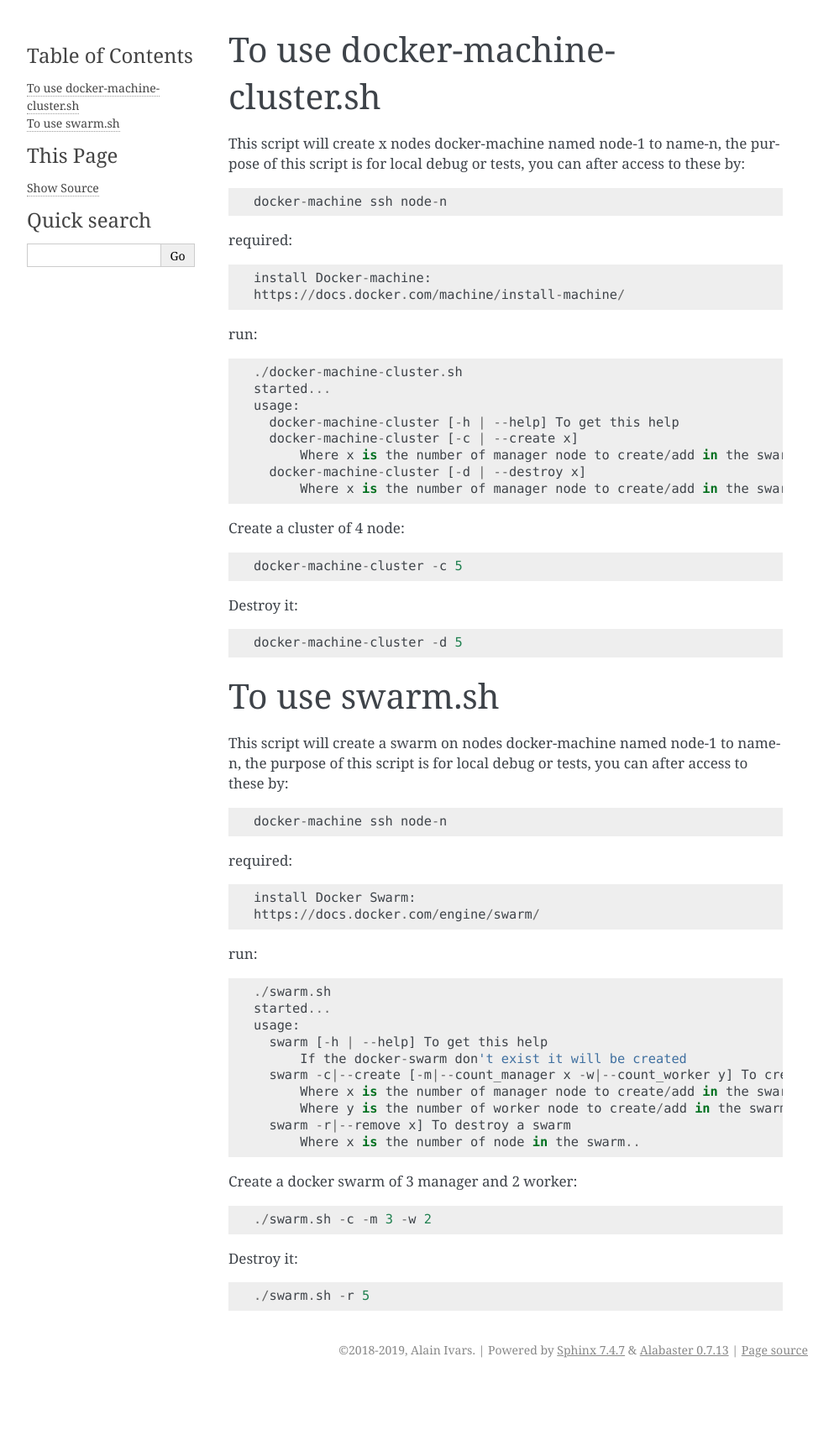
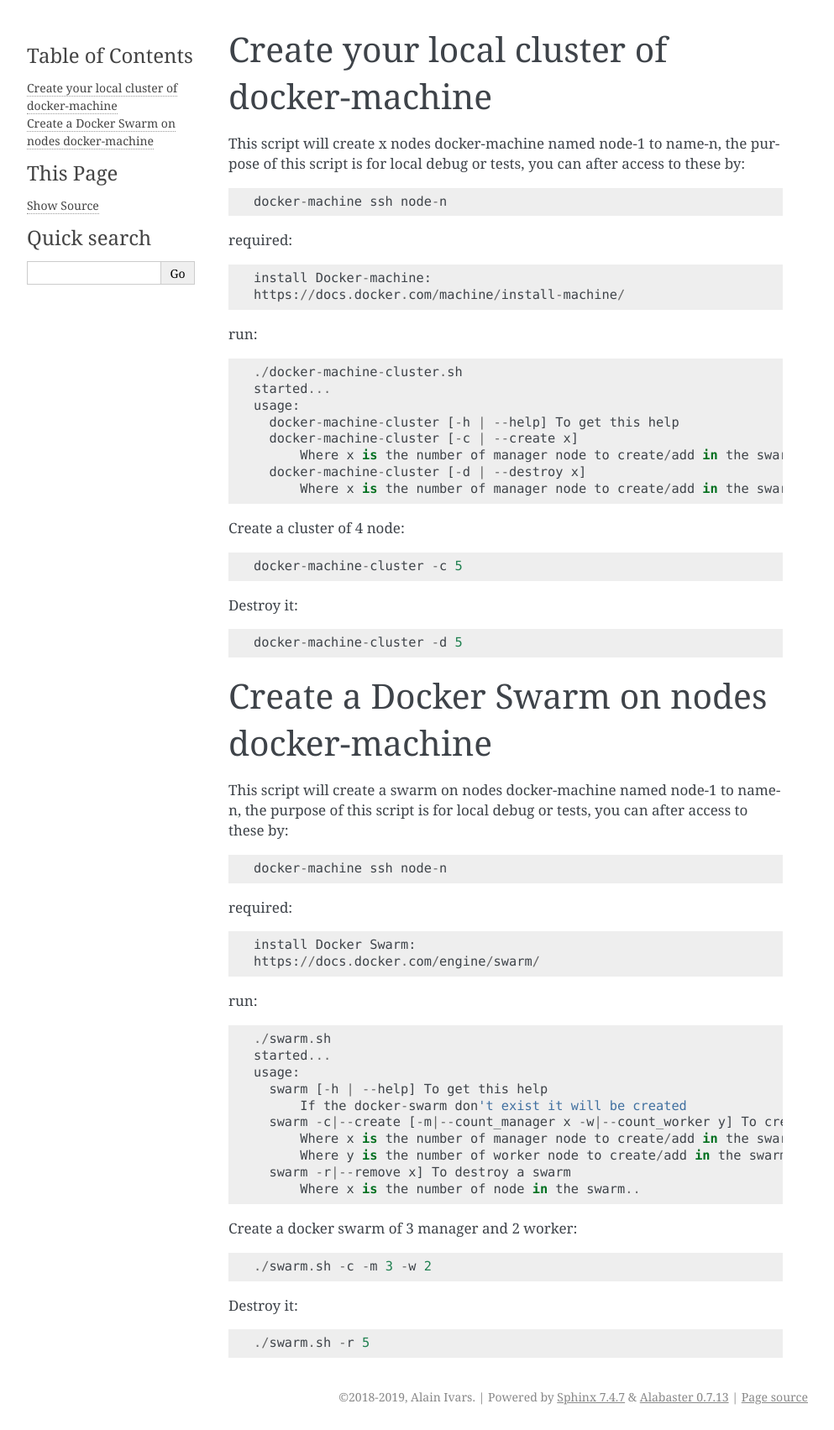
Before and after one commit to alainivars/utils2devops, a Sphinx documentation site: the page built from docs/bins.rst, in a window 1280 px wide. Shown: the whole page at 84% size, without its empty margins (148-1141 px from the left). Built offline with Sphinx 7.4.7, drawn with Linux system fonts in a browser that asks for light colours; pages that are not in the unit, such as notebooks, are missing from menus; the version number is read from the project's files by our own code; before the commit the page ends 1647 px from its top, so only the background shows below that.

```diff
--- a/docs/bins.rst
+++ b/docs/bins.rst
@@ -1,8 +1,8 @@
 
 .. include:: links.inc
 
-To use docker-machine-cluster.sh
-################################
+Create your local cluster of docker-machine
+###########################################
 
 This script will create x nodes docker-machine named node-1 to name-n,
 the purpose of this script is for local debug or tests, you can after
@@ -36,8 +36,8 @@ Destroy it::
     docker-machine-cluster -d 5
 
 
-To use swarm.sh
-###############
+Create a Docker Swarm on nodes docker-machine
+#############################################
 
 This script will create a swarm on nodes docker-machine named node-1 to name-n,
 the purpose of this script is for local debug or tests, you can after
```
Also changed, not shown: README.rst (+6 -27 lines).
